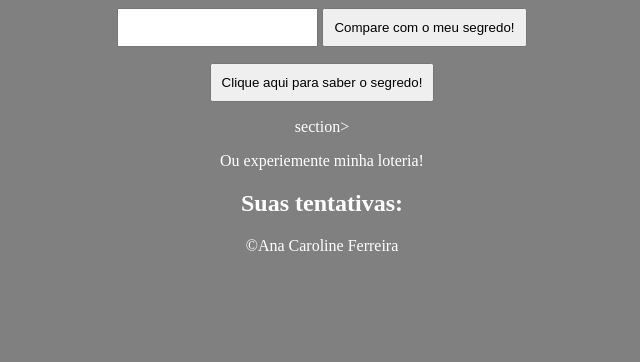
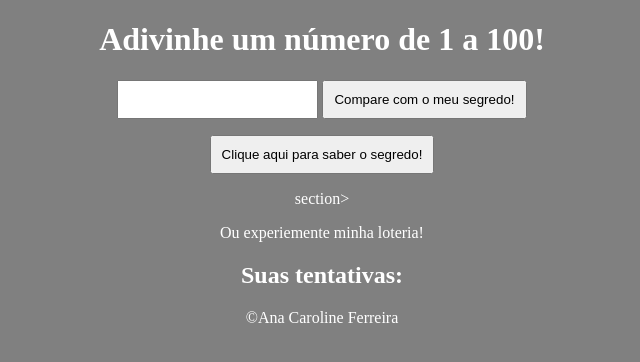
Before and after one commit to AnaCarolineProg/projetotal, a plain HTML site: page index.html in a window 1280 px wide. Shown: the whole page, without its empty margins (318-958 px from the left). Drawn offline with Linux system fonts and the light colour scheme.

Commit message:
Update index.html

```diff
--- a/index.html
+++ b/index.html
@@ -17,6 +17,7 @@
     </style>
 </head>
 <body>
+    <h1 style= "text-align: center">Adivinhe um número de 1 a 100!</h1>
     <input type="text" id="numero"/>
     <input type="submit" id="advinhar" onclick="botaoClicado()" value="Compare com o meu segredo!" />
     <p><input type="submit" onclick="resultado()" value="Clique aqui para saber o segredo!" />
```
